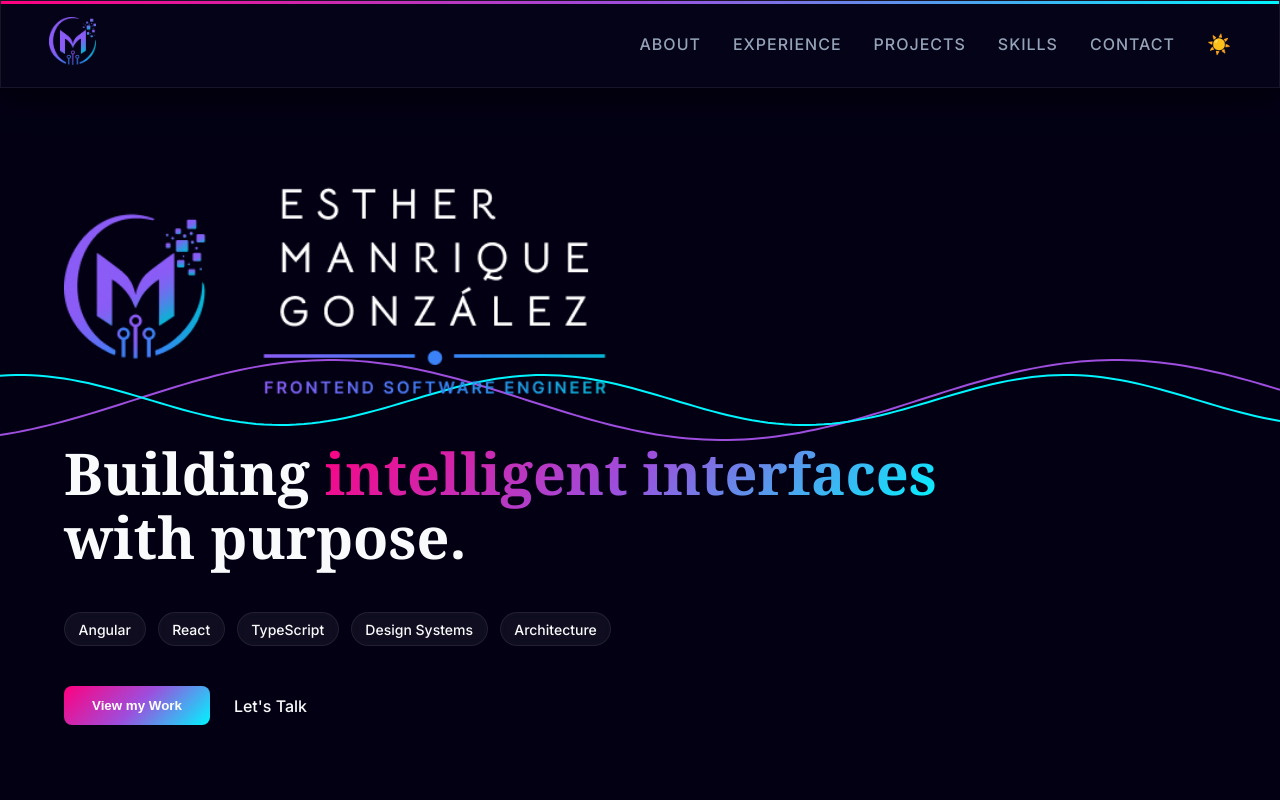
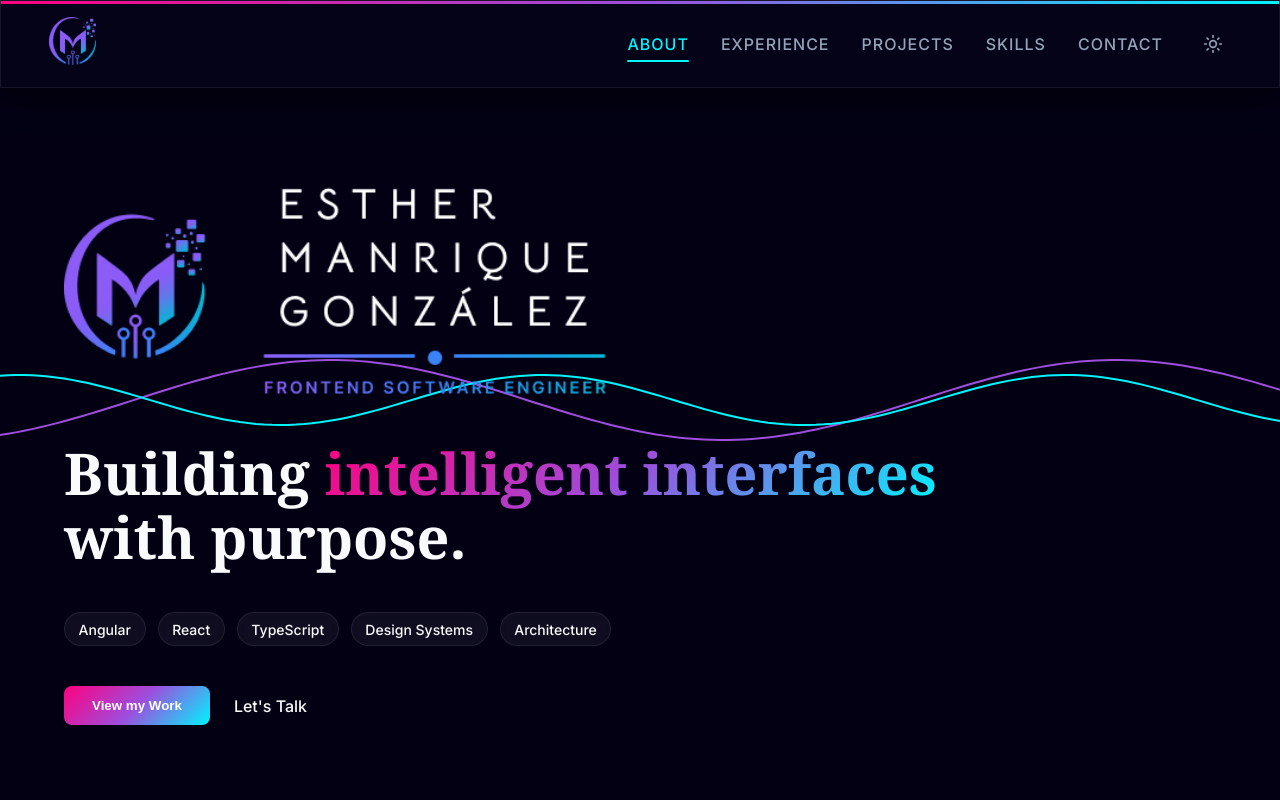
Before and after one commit to EstherManriqueGlez/Portfolio_2026, a React (Vite) app: page / in a window 1280 px wide. Shown: the top 800 px of the page. Built offline with nearby package versions, Linux system fonts and the light colour scheme; a web font is replaced by a local one.

Commit message:
style: enhance Navbar component and accessibility improvements

```diff
--- a/src/components/layout/Navbar.module.scss
+++ b/src/components/layout/Navbar.module.scss
@@ -41,12 +41,34 @@
     font-size: 1rem;
     font-weight: 500;
     letter-spacing: 1px;
+    position: relative;
     text-decoration: none;
     text-transform: uppercase;
     transition: color 0.3s ease;
 
+    &::after {
+      background: var(--color-accent);
+      border-radius: 2px;
+      bottom: -6px;
+      content: '';
+      height: 2px;
+      left: 0;
+      opacity: 0;
+      position: absolute;
+      right: 0;
+      transition: opacity 0.3s ease;
+    }
+
     &:hover {
       color: var(--text-main);
+    }
+
+    &.active {
+      color: var(--color-accent);
+
+      &::after {
+        opacity: 1;
+      }
     }
 
     &:focus-visible {
@@ -57,10 +79,18 @@
   }
 
   .themeToggle {
+    align-items: center;
     background: none;
     border: none;
+    color: var(--text-muted);
     cursor: pointer;
-    font-size: 1.2rem;
+    display: flex;
+    justify-content: center;
+    padding: 0.5rem;
+
+    &:hover {
+      color: var(--text-main);
+    }
 
     &:focus-visible {
       outline: 2px solid var(--color-accent);
@@ -85,13 +115,20 @@
       top: 100%;
       width: 100%;
     }
+
+    .navLink {
+      padding: 0.5rem 0.25rem;
+    }
   }
 
   .hamburger {
     background: none;
     border: none;
     color: var(--text-main);
-    display: block;
+    display: flex;
+    align-items: center;
+    justify-content: center;
+    padding: 0.5rem;
 
     &:focus-visible {
       border-radius: 4px;
--- a/src/components/layout/Navbar.tsx
+++ b/src/components/layout/Navbar.tsx
@@ -1,5 +1,5 @@
-import { useState } from 'react';
-import { Menu, X } from 'lucide-react';
+import { useEffect, useRef, useState } from 'react';
+import { Menu, Moon, Sun, X } from 'lucide-react';
 import { motion, useScroll, useSpring } from 'framer-motion';
 
 import styles from './Navbar.module.scss';
@@ -9,6 +9,8 @@ import { navLinks } from '@/constants/data';
 
 export const Navbar = () => {
   const [isOpen, setIsOpen] = useState(false);
+  const [activeSection, setActiveSection] = useState('');
+  const navRef = useRef<HTMLElement>(null);
   const { theme, toggleTheme } = useTheme();
   const { scrollYProgress } = useScroll();
   const scaleX = useSpring(scrollYProgress, {
@@ -17,20 +19,59 @@ export const Navbar = () => {
     restDelta: 0.001,
   });
 
+  useEffect(() => {
+    const sections = navLinks
+      .map((link) => document.querySelector<HTMLElement>(link.href))
+      .filter((section): section is HTMLElement => section !== null);
+
+    const observer = new IntersectionObserver(
+      (entries) => {
+        entries.forEach((entry) => {
+          if (entry.isIntersecting) {
+            setActiveSection(`#${entry.target.id}`);
+          }
+        });
+      },
+      { rootMargin: '-45% 0px -50% 0px', threshold: 0 },
+    );
+
+    sections.forEach((section) => observer.observe(section));
+    return () => observer.disconnect();
+  }, []);
+
+  useEffect(() => {
+    if (!isOpen) return;
+    const onKeyDown = (event: KeyboardEvent) => {
+      if (event.key === 'Escape') setIsOpen(false);
+    };
+    window.addEventListener('keydown', onKeyDown);
+    return () => window.removeEventListener('keydown', onKeyDown);
+  }, [isOpen]);
+
+  useEffect(() => {
+    if (!isOpen) return;
+    const onPointerDown = (event: PointerEvent) => {
+      if (navRef.current && !navRef.current.contains(event.target as Node)) setIsOpen(false);
+    };
+    document.addEventListener('pointerdown', onPointerDown);
+    return () => document.removeEventListener('pointerdown', onPointerDown);
+  }, [isOpen]);
+
   return (
-    <nav className={styles.navbar}>
+    <nav ref={navRef} aria-label="Main" className={styles.navbar}>
       <motion.div className={styles.progressBar} style={{ scaleX }} />
       <a href="#" onClick={() => setIsOpen(false)}>
         <img src={logo} alt="Manrique logo" className={styles.logoImg} />
       </a>
 
-      <div className={`${styles.menu} ${isOpen ? styles.open : ''}`}>
+      <div id="primary-menu" className={`${styles.menu} ${isOpen ? styles.open : ''}`}>
         {navLinks.map((link) => (
           <a
             key={link.name}
             href={link.href}
             onClick={() => setIsOpen(false)}
-            className={styles.navLink}
+            className={`${styles.navLink}${activeSection === link.href ? ` ${styles.active}` : ''}`}
+            aria-current={activeSection === link.href ? 'true' : undefined}
           >
             {link.name}
           </a>
@@ -40,7 +81,7 @@ export const Navbar = () => {
           onClick={toggleTheme}
           aria-label={theme === 'dark' ? 'Switch to light theme' : 'Switch to dark theme'}
         >
-          {theme === 'dark' ? '☀️' : '🌙'}
+          {theme === 'dark' ? <Sun size={20} /> : <Moon size={20} />}
         </button>
       </div>
 
@@ -48,8 +89,10 @@ export const Navbar = () => {
         className={styles.hamburger}
         onClick={() => setIsOpen(!isOpen)}
         aria-label={isOpen ? 'Close navigation menu' : 'Open navigation menu'}
+        aria-expanded={isOpen}
+        aria-controls="primary-menu"
       >
-        {isOpen ? <X /> : <Menu />}
+        {isOpen ? <X size={24} /> : <Menu size={24} />}
       </button>
     </nav>
   );
```
